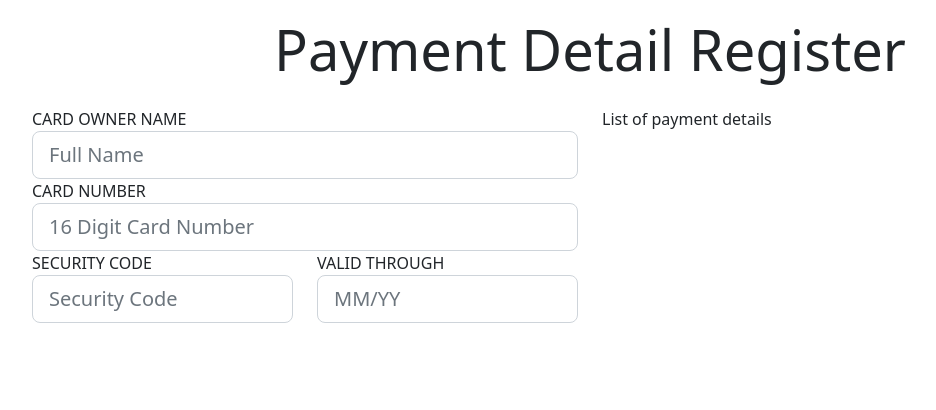
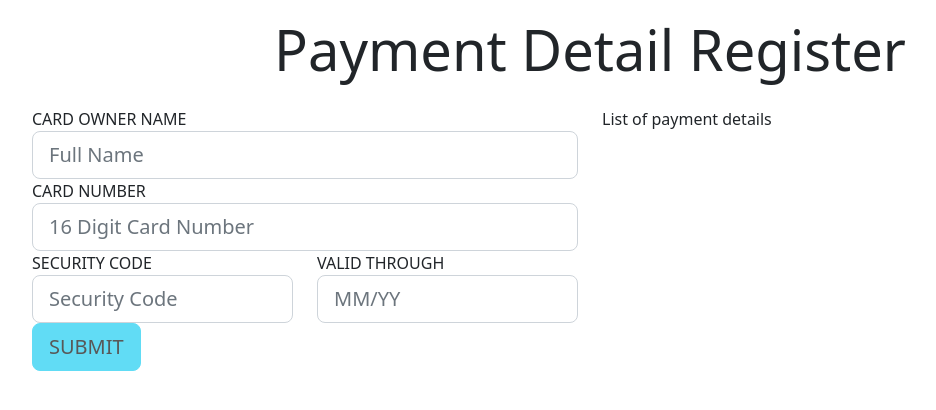
Before and after one commit to dprashin/PaymentWebApplication, an Angular app in the folder PaymentApp/: page / in a window 1280 px wide. Shown: the top 410 px of the page, without its empty margins (50-986 px from the left). Built offline with nearby package versions, Linux system fonts and the light colour scheme.

Commit message:
Add submit button on the form

```diff
--- a/PaymentApp/src/app/payment-details/payment-detail-form/payment-detail-form.component.html
+++ b/PaymentApp/src/app/payment-details/payment-detail-form/payment-detail-form.component.html
@@ -1,4 +1,4 @@
-<form novalidate autocomplete="off" #form="ngForm">
+<form novalidate autocomplete="off" #form="ngForm" (submit)="onSubmit(form)">
   <input
     type="hidden"
     name="paymentDetailId"
@@ -14,7 +14,7 @@
       [(ngModel)]="service.formData.cardOwnerName"
       required
       [class.invalid]="cardOwnerName.invalid && cardOwnerName.touched"
-    />
+      />
   </div>
   <div class="form-group">
     <label>CARD NUMBER</label>
@@ -62,4 +62,7 @@
       />
     </div>
   </div>
+  <div class="form-group">
+    <button class="btn btn-info btn-lg btn-block" type="submit" [disabled]="form.invalid">SUBMIT</button>
+  </div>
 </form>
```
